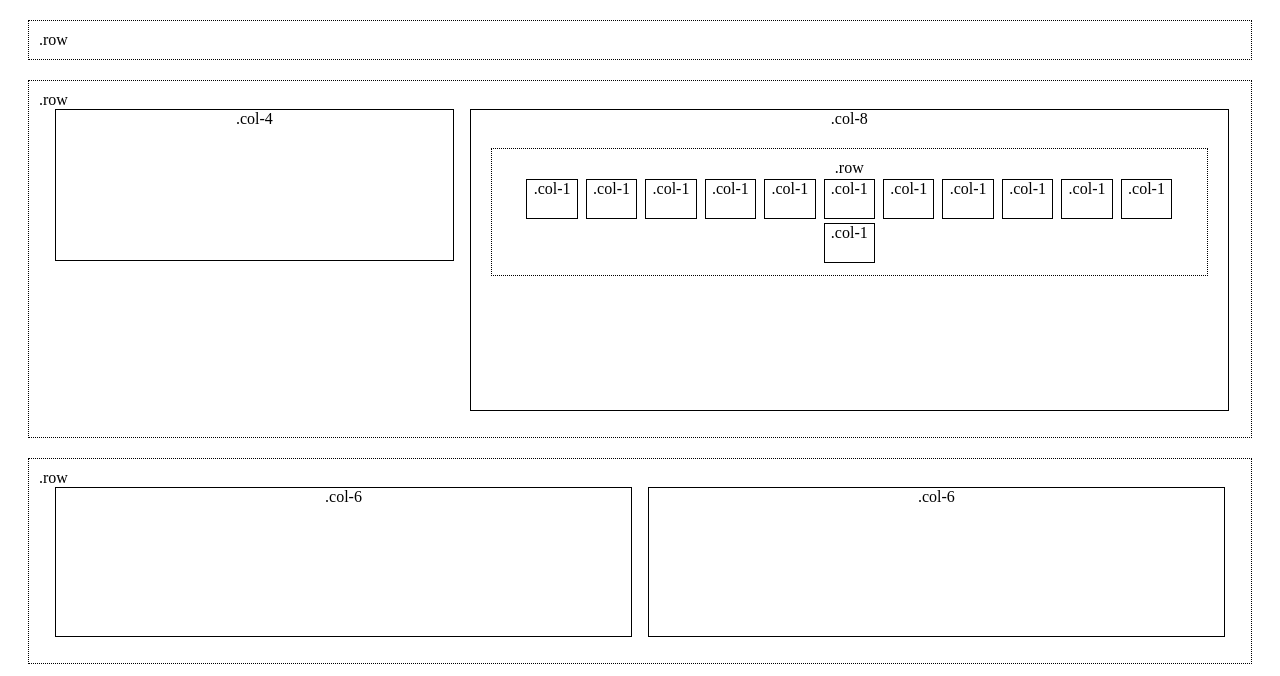
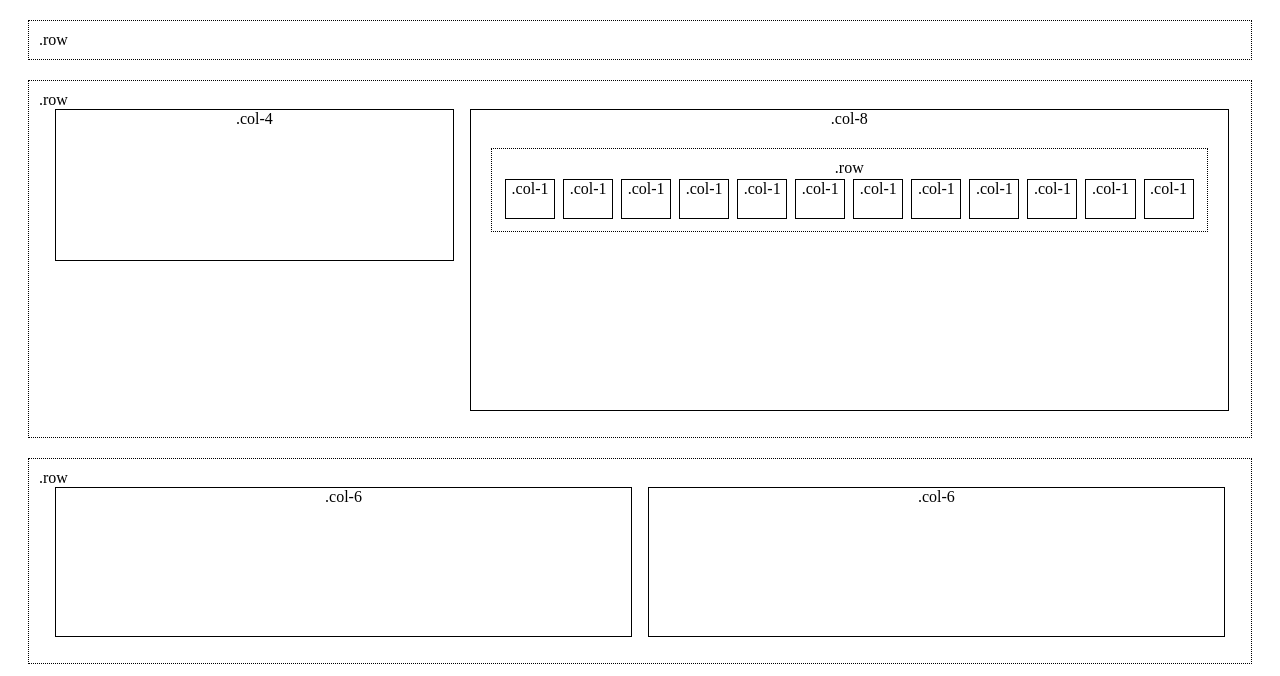
Before and after one commit to amerriman/css-grid-system, a plain HTML site: page index.html in a window 1280 px wide. Drawn offline with Linux system fonts and the light colour scheme.

Commit message:
fixed col 1

```diff
--- a/style.css
+++ b/style.css
@@ -27,7 +27,7 @@ display: inline-block;
 text-align: center;
 height: 40px;
 margin: 2px;
-width: 7.4%;
+width: 7.2%;
 box-sizing: border-box;
 
 }
```
